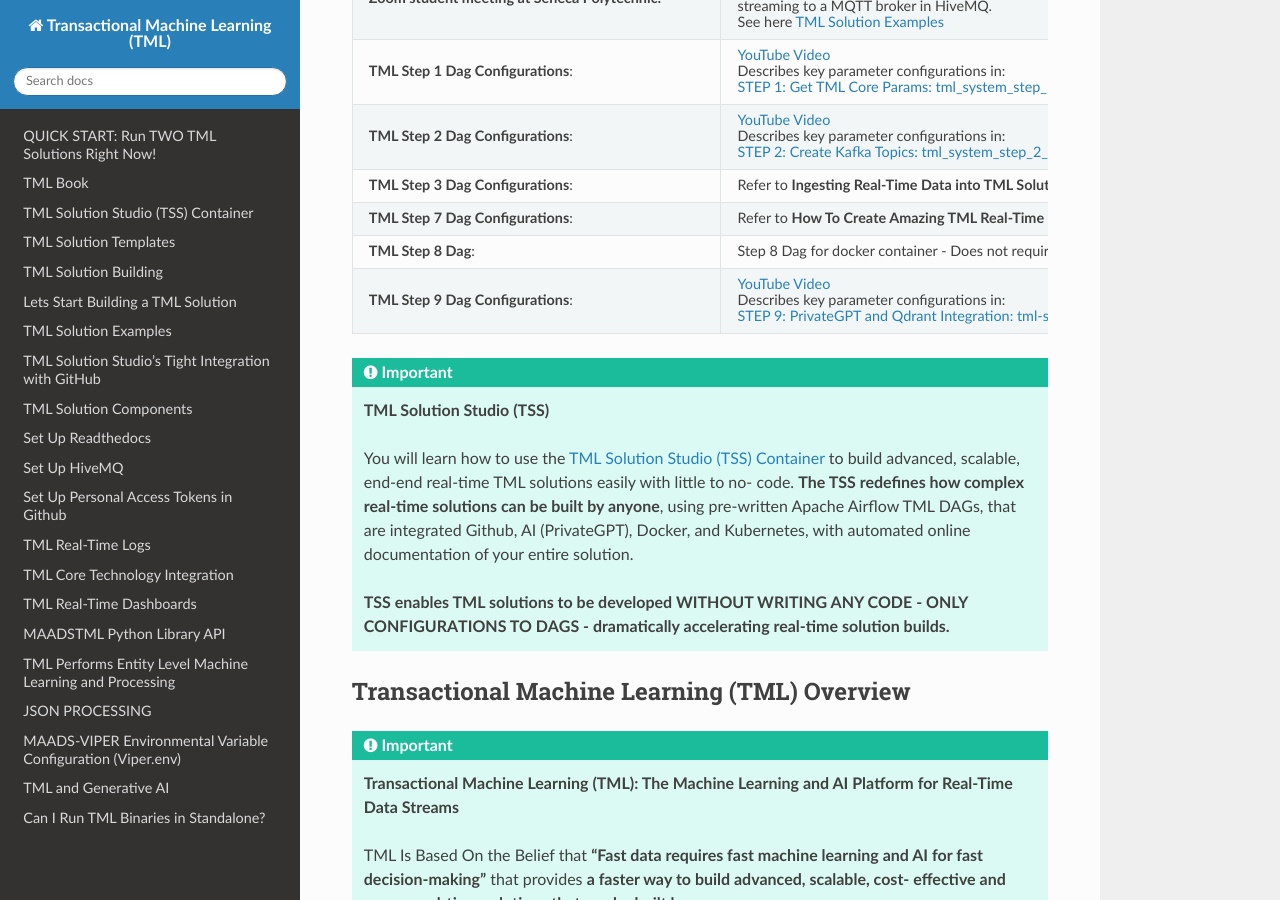
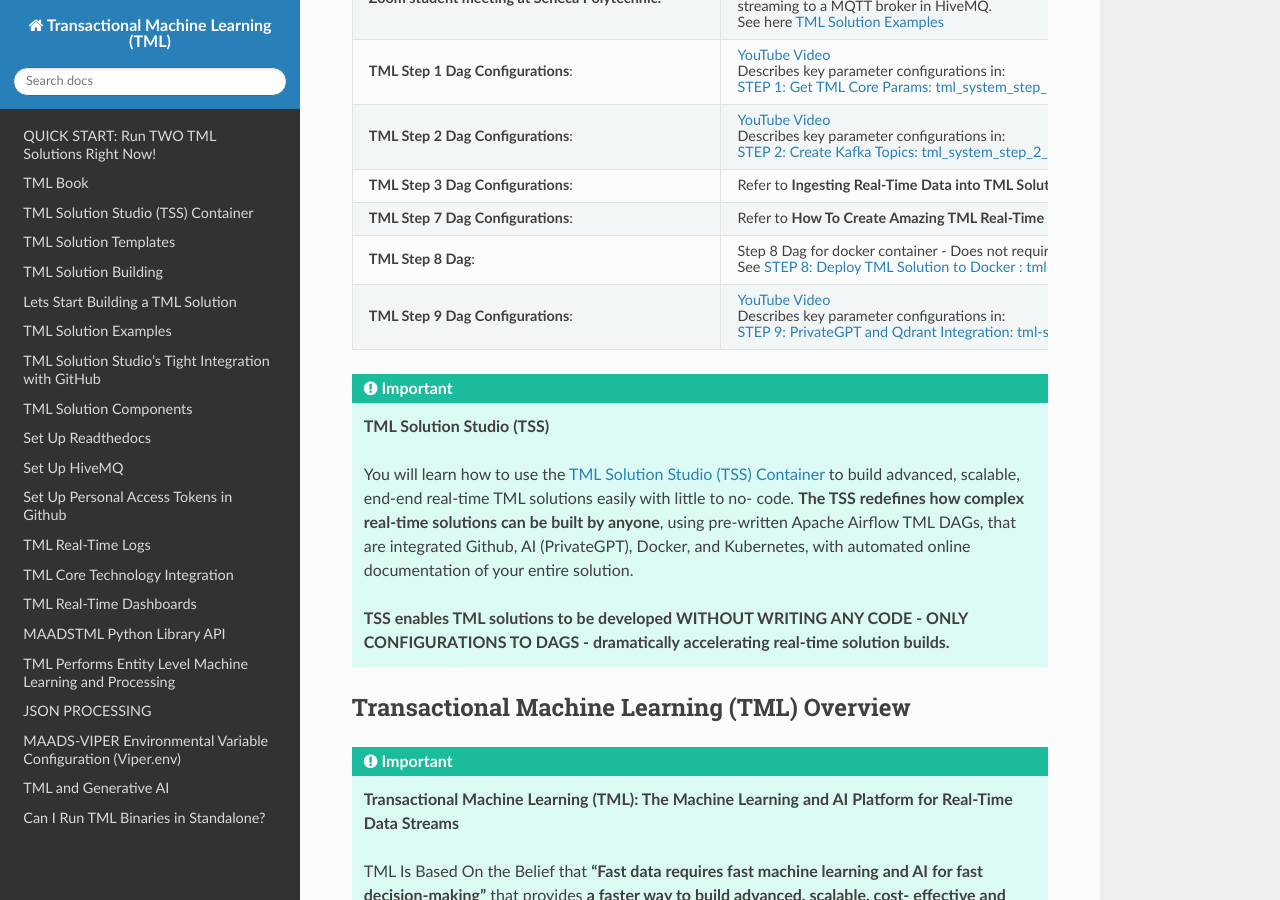
Before and after one commit to smaurice101/readthedocs, a Sphinx documentation site: the page built from docs/source/index.rst, in a window 1280 px wide and 900 px high, scrolled down 1276 px. Built offline with Sphinx 7.4.7 and the Read the Docs theme 3.1.0, drawn with Linux system fonts in a browser that asks for light colours.

Commit message:
Update index.rst

```diff
--- a/docs/source/index.rst
+++ b/docs/source/index.rst
@@ -85,6 +85,8 @@
      - Refer to **How To Create Amazing TML Real-Time Dashboards:**
    * - **TML Step 8 Dag**:
      - Step 8 Dag for docker container - Does not require any configurations.
+
+       See :ref:`STEP 8: Deploy TML Solution to Docker : tml-system-step-8-deploy-solution-to-docker-dag`
    * - **TML Step 9 Dag Configurations**:
      - `YouTube Video <https://youtu.be/dGzsqx8MtIY>`_
 
```
